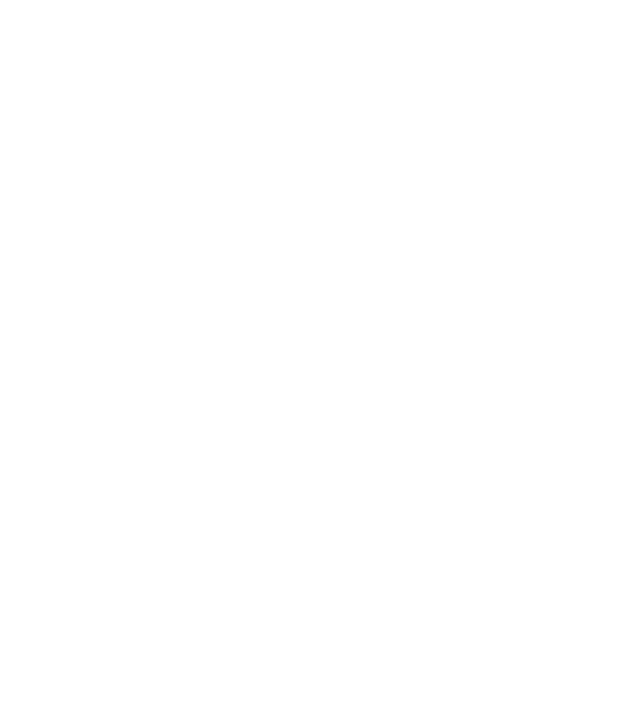
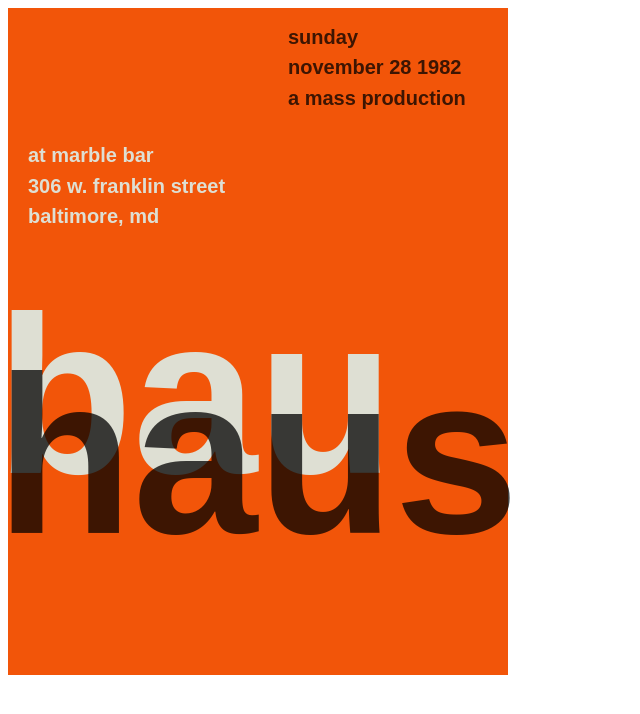
Before and after one commit to zeyaoli/Week-2-inclass-demo, a plain HTML site: page index.html in a window 1280 px wide. Shown: the whole page, without its empty margins (0-640 px from the left). Drawn offline with Linux system fonts and the light colour scheme.

Commit message:
Add files via upload

```diff
--- a/index.html
+++ b/index.html
@@ -4,9 +4,25 @@
     <meta charset="UTF-8">
     <meta http-equiv="X-UA-Compatible" content="IE=edge">
     <meta name="viewport" content="width=device-width, initial-scale=1.0">
-    <title>Document</title>
+    <title>Swiss Poster</title>
+    <link rel="stylesheet" href="styles.css" />
 </head>
 <body>
-
+    <div id="poster">
+        <div class="text text--small text--dark" id="text--top">
+            <h4>sunday</h4>
+            <h4>november 28 1982</h4>
+            <h4>a mass production</h4>
+        </div>
+        <div class="text text--small text--bright" id="text--middle">
+            <h4>at marble bar</h4>
+            <h4>306 w. franklin street</h4>
+            <h4>baltimore, md</h4>
+        </div>
+        <div class="text text--big" id="text--bottom">
+            <h1 class="text--bright">bau</h1>
+            <h1 class="text--dark" id="haus">haus</h1>
+        </div>
+    </div>
 </body>
 </html>
--- /dev/null
+++ b/styles.css
@@ -0,0 +1,50 @@
+*{
+    box-sizing: border-box;
+}
+
+body{
+    font-family: Arial, Helvetica, sans-serif;
+}
+
+#poster{
+    background-color: #f25509;
+    width: 500px;
+    height: calc(500px / 18 * 24);
+    /* height: 666px; */
+}
+
+.text{
+    display: inline-block;
+}
+.text--dark{
+    color: rgba(0,0,0,0.75);
+}
+.text--bright{
+    color: #dedfd3;
+}
+.text--small{
+    font-size: 20px;
+    line-height: 4px;
+}
+.text--big{
+    font-size: 112px;
+    line-height: 0;
+}
+
+#text--top{
+    width: 100%;
+    /* border: 10px solid black; */
+    padding-left: 280px;
+}
+#text--middle{
+    width: 100%;
+    padding-left: 20px;
+}
+#text--bottom{
+    width: 100%;
+    margin-left: -12px;
+}
+
+#haus{
+    margin-top: -90px;
+}
```
